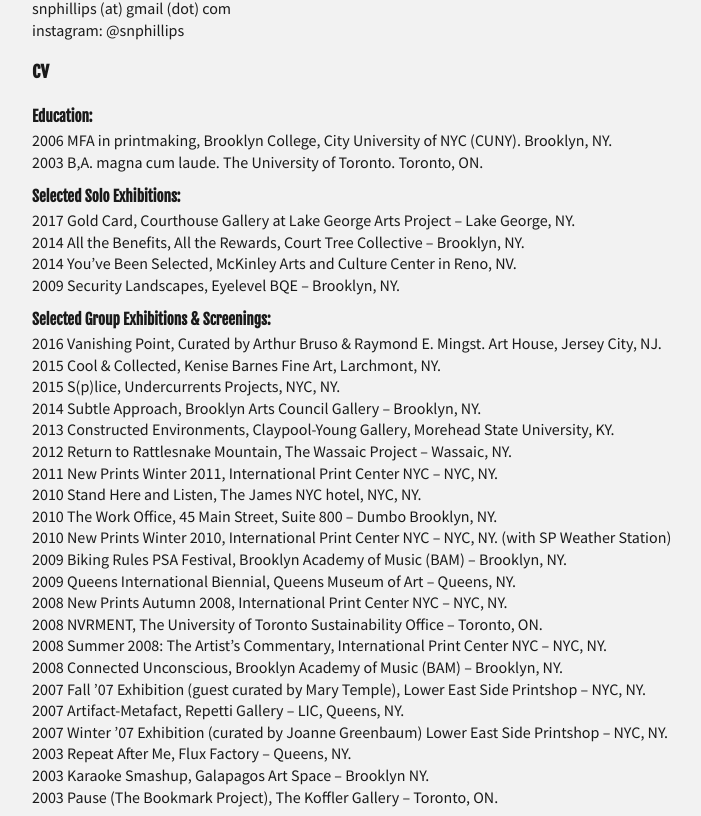
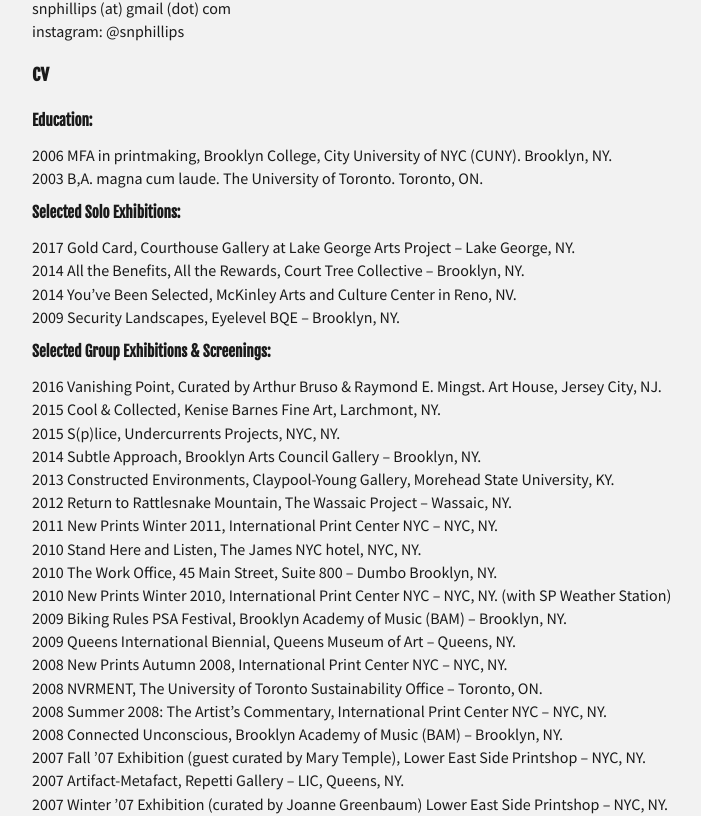
Before and after one commit to snphillips/artportfolio, a React (Create React App) app: page / in a window 1280 px wide. Shown: the part 1573-2389 px from the top of the page, without its empty margins (296-997 px from the left). Built offline with nearby package versions, Linux system fonts and the light colour scheme; a web font is replaced by a local one.

Commit message:
tweak style

```diff
--- a/src/index.css
+++ b/src/index.css
@@ -194,7 +194,7 @@
 #cv p,
 #contact p {
   margin-block-start: .1rem;
-  margin-block-end: .1rem;
+  margin-block-end: .2rem;
 }
 
 h2 {
@@ -205,7 +205,7 @@
 h3 {
   font-family: 'Fjalla One', sans-serif;
   font-size: .95rem;
-  margin-bottom: .25rem;
+  /* margin-bottom: .25rem; */
 }
 
 /*==============================
```
